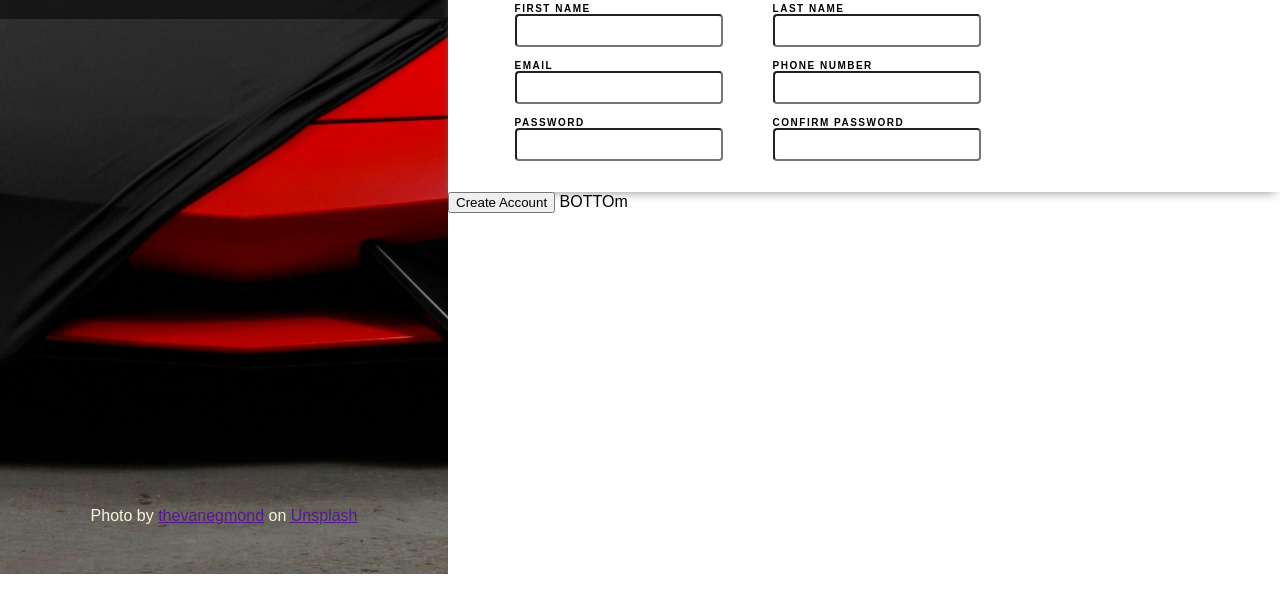
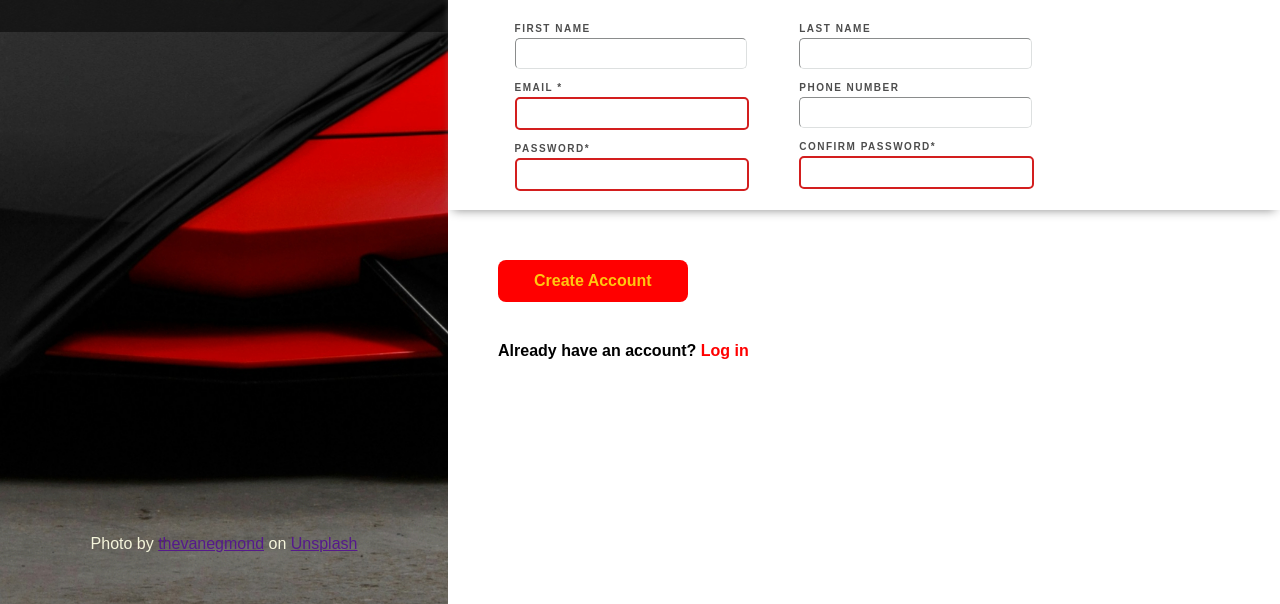
Before and after one commit to 13olt3/SignupForm, a plain HTML site: page index.html in a window 1280 px wide. Shown: the part 380-984 px from the top of the page. Before the commit the page ends 954 px from the top, so only its background shows below. Drawn offline with Linux system fonts and the light colour scheme.

Commit message:
Finished all styling. Need to add error message

```diff
--- a/index.html
+++ b/index.html
@@ -35,28 +35,41 @@
             </div>
             <div class="mainForm">
                 Let's do this!
+                <p></p>
+
                 <div class="login">
                     <div>
-                        <label> FIRST NAME
-                            <input type="text" name="firstName" >
-                        </label>
-                        <label> EMAIL
-                            <input type="email" name="email" >
-                        </label>
-                        <label> PASSWORD
-                            <input type="password" name="inputPW" >
-                        </label>
+                        <label for="firstName"> FIRST NAME</label>
+                        <input tabindex="1" id="firstName" type="text" name="firstName" >
+                        <label for="email"> EMAIL <span aria-label="required">*</span></label>
+                        <input tabindex="3"  id="email" type="email" name="email" required>
+                        <label for="password"> PASSWORD<span aria-label="required">*</span></label>
+                        <input
+                        tabindex="5"
+                        id="password"
+                        type="password"
+                        name="inputPW"
+                        required>
+
+
+
                     </div>
                     <div>
-                        <label> LAST NAME
-                            <input type="text" name="lastName" >
-                        </label>
-                        <label> PHONE NUMBER
-                            <input type="tel" name="phNumber" >
-                        </label>
-                        <label> CONFIRM PASSWORD
-                            <input type="password" name="confirmPW" >
-                        </label>
+                        <label for="lastName"> LAST NAME</label>
+                        <input tabindex="2" id="lastName" type="text" name="lastName">
+                        <label for="phNum"> PHONE NUMBER</label>
+                        <input tabindex="4"  id="phNum" type="tel" name="phNumber">
+                        <label for="confirmPW"> CONFIRM PASSWORD<span aria-label="required">*</span></label>
+                        <input
+                        tabindex="6"
+                        id="confirmPW"
+                        type="password"
+                        name="confirmPW"
+                        minlength="5"
+                        required>
+
+
+
                     </div>
 
                 </div>
@@ -68,8 +81,9 @@
 
 
         <div id="rightBottom">
-            <button class="createAcc" >Create Account</button>
-            BOTTOm
+            <button type="submit" class="createAcc" >Create Account</button>
+            <div class="accExists">Already have an account? <a type="link" href="">Log in</a></div>
+
         </div>
     </div>
 </body>
--- a/style.css
+++ b/style.css
@@ -95,16 +95,24 @@ body{
 }
 input, label{
     display: block;
-    border-radius: 4px;
-    /* padding-bottom: 1em;
-    padding-right: 6em; */
-    margin-bottom: 1em;
+
 }
 input{
-    width: 15em;
+    margin-bottom: 1em;
+    width: 17em;
     height: 2em;
+    border-radius: 5px;
+    border-width: 1px;
+    border-color: rgb(221, 224, 224);
 
 }
+
+label{
+    margin-bottom: 4px;
+    color: rgb(77, 77, 77);
+
+}
+
 
 .login{
     display:flex;
@@ -114,3 +122,40 @@ input{
     letter-spacing: 1.5px;
 
 }
+
+input:focus{
+    border: 2px solid;
+    border-color: rgb(16, 34, 114);
+    outline: none;
+    box-shadow: 2px 2px 2px rgb(0 0 0 / 40%);
+}
+input:invalid{
+    border: 2px solid;
+    border-color: rgb(211, 30, 30);
+    outline: none;
+}
+
+
+button {
+    margin:50px 50px 40px 50px;
+    background-color: #ff0000;
+    border: none;
+    color: white;
+    padding: 12px 36px;
+    text-align: center;
+    text-decoration: none;
+    display: inline-block;
+    font-size: 16px;
+    font-size:1em;
+    border-radius: 8px;
+    font-weight: 700;
+    color: rgb(255, 199, 16);
+  }
+.accExists{
+    padding: 0 0 0 50px;
+    font-weight: 600;
+}
+a[type="link"]{
+    color: #ff0000;
+    text-decoration: none;
+}
```
